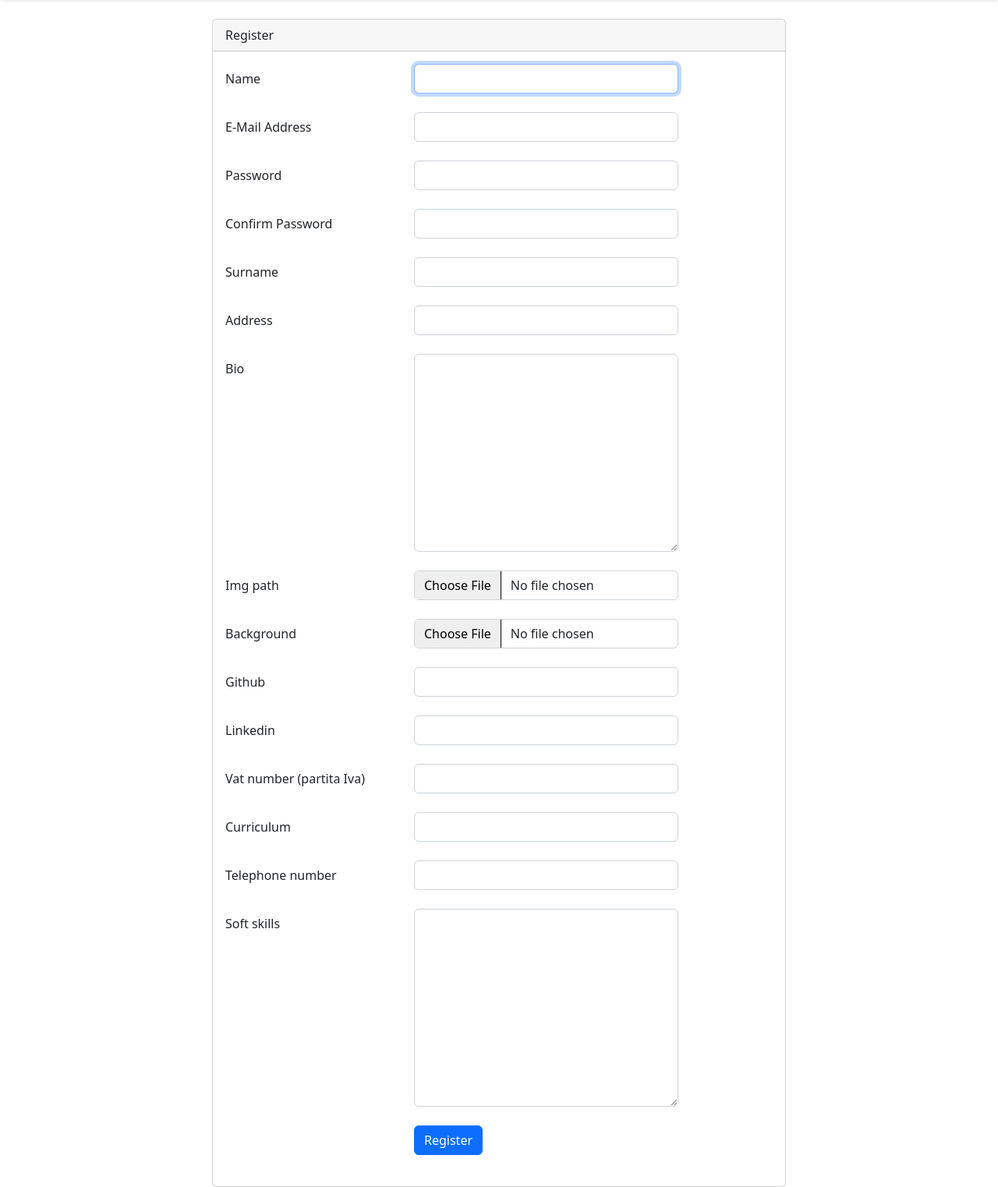
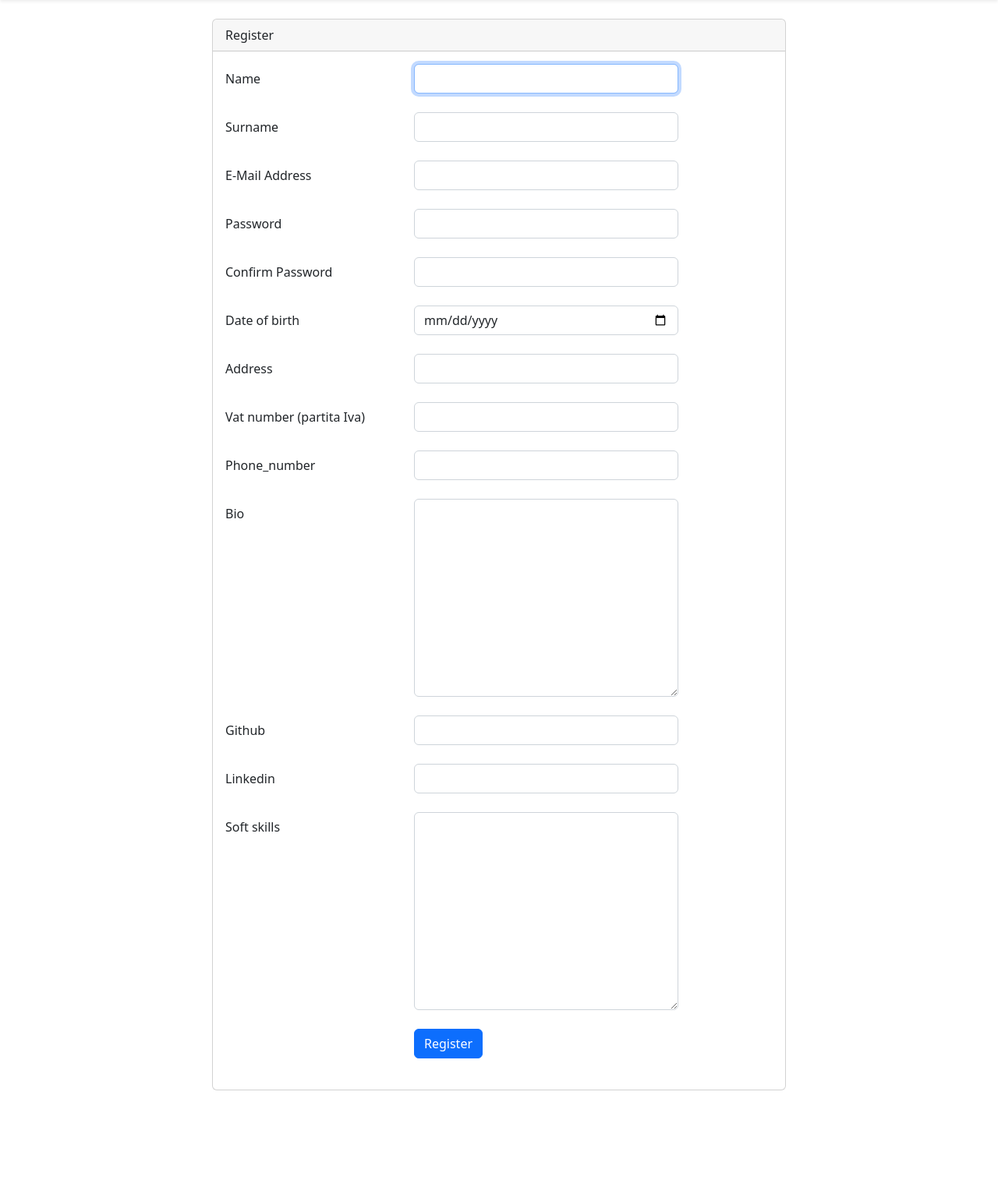
Before and after one commit to AndreaGhidara/D-Developer_back, a Laravel app: page /register in a window 1280 px wide. Shown: the part 70-1593 px from the top of the page at 78% size. After the commit the page ends 1469 px from the top, so only its background shows below. Run offline with Laravel 9, Linux system fonts and the light colour scheme; style sheets or scripts are compiled from the project's sources.

Commit message:
add User and catch Error

```diff
--- a/app/Http/Controllers/Auth/RegisteredUserController.php
+++ b/app/Http/Controllers/Auth/RegisteredUserController.php
@@ -12,6 +12,11 @@ use Illuminate\Support\Facades\Auth;
 use Illuminate\Support\Facades\Hash;
 use Illuminate\Validation\Rules;
 use Illuminate\View\View;
+
+
+use Illuminate\Support\Facades\Validator;
+use Illuminate\Validation\Rule;
+use Illuminate\Validation\Rules\File;
 
 class RegisteredUserController extends Controller
 {
@@ -30,22 +35,80 @@ class RegisteredUserController extends Controller
      */
     public function store(Request $request): RedirectResponse
     {
-        $request->validate([
-            'name' => ['required', 'string', 'max:255'],
-            'email' => ['required', 'string', 'email', 'max:255', 'unique:'.User::class],
-            'password' => ['required', 'confirmed', Rules\Password::defaults()],
-        ]);
+        //Valido i dati
+        $data =  $this->validateUser( $request->all() );
 
-        $user = User::create([
-            'name' => $request->name,
-            'email' => $request->email,
-            'password' => Hash::make($request->password),
-        ]);
+        //Crea un nuvo user
+        $user = new User();
+
+        $user->fill($data);
 
         event(new Registered($user));
 
-        Auth::login($user);
+        //RIMUOVO PER RIDIREZIONARE ===============
+        // Auth::login($user);
 
-        return redirect(RouteServiceProvider::HOME);
+        //Modifica Rotta per arrivare a LOGIN
+        return redirect(RouteServiceProvider::LOGIN);
+        // return redirect()->route("login");
+    }
+
+    public function validateUser($data) {
+        $validator = Validator::make(
+            $data,
+            [
+                "name" => "required|min:3|max:50",
+                "surname" => "required|min:3|max:50",
+                "email" => "required|email:rfc",
+                "password"=>"required|min:5",
+                "date_of_birth" => "required|date|before:-18 years",
+                "address" => "required",
+                "img_path" => [
+                    File::image()->dimensions(Rule::dimensions()->maxWidth(500)->maxHeight(500)),
+                ],
+                "bg_dev" => [
+                    File::image()->dimensions(Rule::dimensions()->maxWidth(2200)->maxHeight(2500)),
+                ],
+                "cv" => [
+                    File::types([
+                        1 => "pdf",
+                        2 => "doc",
+                        3 => "docx"
+                    ])->max(500000)
+                ],
+                "phone_number" => "required|numeric",
+                // "code_languages" => "",
+            ],
+            [
+                "name.required" => "Il nome è obbligatorio",
+                "name.min" => "Il nome deve essere almeno di :min caratteri",
+                "name.max" => "Il nome deve essere al massimo di :max caratteri",
+
+                "password.required" => "La password è obbligatoria",
+                "password.min" => "La password deve essere almeno di :min caratteri",
+
+                "surname.required" => "Il cognome è obbligatorio",
+                "surname.min" => "Il cognome deve essere almeno di :min caratteri",
+                "surname.max" => "Il cognome deve essere al massimo di :max caratteri",
+
+                "email.required" => "L'indirizzo email è obbligatorio",
+                "email.email" => "L'indirizzo email non è nel formato corretto",
+
+                "date_of_birth.required" => "La data di nascita è obbligatoria",
+                "date_of_birth.date" => "La data di nascita non è nel formato corretto",
+                "date_of_birth.before"=>"Torna quando sarai più grande",
+
+                "address.required" => "L'indirizzo è obbligatorio",
+
+                "cv.required" => "Il CV è obbligatorio",
+
+                "phone_number.required" => "Il numero di telefono è obbligatorio!!",
+                "phone_number.number" => "Il numero di telefono non è nel formato corretto",
+
+                "code_languages.required" => "Almeno un linguaggio di programmazione è obbligatorio",
+            ]
+        )->validate();
+
+        return $validator;
     }
 }
--- a/app/Providers/RouteServiceProvider.php
+++ b/app/Providers/RouteServiceProvider.php
@@ -18,6 +18,8 @@ class RouteServiceProvider extends ServiceProvider
      * @var string
      */
     public const HOME = '/admin';
+    //Creazione rotta per ridirezionare al LOG
+    public const LOGIN = '/login';
 
     /**
      * Define your route model bindings, pattern filters, and other route configuration.
--- a/config/filesystems.php
+++ b/config/filesystems.php
@@ -13,7 +13,7 @@ return [
     |
     */
 
-    'default' => env('FILESYSTEM_DISK', 'local'),
+    'default' => env('FILESYSTEM_DISK', 'public'),
 
     /*
     |--------------------------------------------------------------------------
--- a/resources/views/auth/register.blade.php
+++ b/resources/views/auth/register.blade.php
@@ -2,13 +2,24 @@
 
 @section('content')
 <div class="container mt-4">
+    <div>
+        @if ($errors->any())
+                <div class="alert alert-danger">
+                    <ul>
+                        @foreach ($errors->all() as $error)
+                            <li>{{$error}}</li>
+                        @endforeach
+                    </ul>
+                </div>
+            @endif
+    </div>
     <div class="row justify-content-center">
         <div class="col-md-8">
             <div class="card">
                 <div class="card-header">{{ __('Register') }}</div>
 
                 <div class="card-body">
-                    <form method="POST" action="{{ route('register') }}">
+                    <form method="POST" action="{{ route('register') }}" class="needs-validation" novalidate>
                         @csrf
                         {{-- Name --}}
                         <div class="mb-4 row">
@@ -18,6 +29,20 @@
                                 <input id="name" type="text" class="form-control @error('name') is-invalid @enderror" name="name" value="{{ old('name') }}" required autocomplete="name" autofocus>
 
                                 @error('name')
+                                <span class="invalid-feedback" role="alert">
+                                    <strong>{{ $message }}</strong>
+                                </span>
+                                @enderror
+                            </div>
+                        </div>
+                        {{-- Cognome --}}
+                        <div class="mb-4 row">
+                            <label for="surname" class="col-md-4 col-form-label text-md-right">{{ __('Surname') }}</label>
+
+                            <div class="col-md-6">
+                                <input id="surname" type="text" class="form-control @error('surname') is-invalid @enderror" name="surname" value="{{ old('surname') }}" required autocomplete="surname" autofocus>
+
+                                @error('surname')
                                 <span class="invalid-feedback" role="alert">
                                     <strong>{{ $message }}</strong>
                                 </span>
@@ -60,21 +85,20 @@
                                 <input id="password-confirm" type="password" class="form-control" name="password_confirmation" required autocomplete="new-password">
                             </div>
                         </div>
-                        {{-- Cognome --}}
+                        {{--Data di compleanno --}}
                         <div class="mb-4 row">
-                            <label for="surname" class="col-md-4 col-form-label text-md-right">{{ __('Surname') }}</label>
+                            <label for="date_of_birth" class="col-md-4 col-form-label text-md-right">{{ __('Date of birth') }}</label>
 
                             <div class="col-md-6">
-                                <input id="surname" type="text" class="form-control @error('surname') is-invalid @enderror" name="surname" value="{{ old('surname') }}" required autocomplete="surname" autofocus>
+                                <input id="date_of_birth" type="date" class="form-control @error('date_of_birth') is-invalid @enderror" name="date_of_birth" value="{{ old('date_of_birth') }}" required autocomplete="date_of_birth" autofocus>
 
-                                @error('surname')
+                                @error('date_of_birth')
                                 <span class="invalid-feedback" role="alert">
                                     <strong>{{ $message }}</strong>
                                 </span>
                                 @enderror
                             </div>
                         </div>
-                        {{-- date_of_birth Data di compleanno --}}
                         {{-- address --}}
                         <div class="mb-4 row">
                             <label for="address" class="col-md-4 col-form-label text-md-right">{{ __('Address') }}</label>
@@ -83,77 +107,6 @@
                                 <input id="address" type="text" class="form-control @error('address') is-invalid @enderror" name="address" value="{{ old('address') }}" required autocomplete="address" autofocus>
 
                                 @error('address')
-                                <span class="invalid-feedback" role="alert">
-                                    <strong>{{ $message }}</strong>
-                                </span>
-                                @enderror
-                            </div>
-                        </div>
-                        {{-- bio --}}
-                        <div class="mb-4 row">
-                            <label for="bio" class="col-md-4 col-form-label text-md-right">{{ __('Bio') }}</label>
-
-                            <div class="col-md-6">
-                                <textarea id="bio" name="" id="" cols="30" rows="10" class="form-control @error('bio') is-invalid @enderror" name="bio" value="{{ old('bio') }}" required autocomplete="bio" autofocus>
-
-                                </textarea>
-                                @error('bio')
-                                <span class="invalid-feedback" role="alert">
-                                    <strong>{{ $message }}</strong>
-                                </span>
-                                @enderror
-                            </div>
-                        </div>
-                        {{-- img_path Immagine profilo --}}
-                        <div class="mb-4 row">
-                            <label for="img_path" class="col-md-4 col-form-label text-md-right">{{ __('Img path') }}</label>
-
-                            <div class="col-md-6">
-                                <input id="img_path" type="file" class="form-control @error('img_path') is-invalid @enderror" name="img_path" value="{{ old('img_path') }}" required autocomplete="img_path" autofocus>
-
-                                @error('img_path')
-                                <span class="invalid-feedback" role="alert">
-                                    <strong>{{ $message }}</strong>
-                                </span>
-                                @enderror
-                            </div>
-                        </div>
-                        {{-- background_dev Backround profilo --}}
-                        <div class="mb-4 row">
-                            <label for="background_dev" class="col-md-4 col-form-label text-md-right">{{ __('Background') }}</label>
-
-                            <div class="col-md-6">
-                                <input id="Background" type="file" class="form-control @error('img_path') is-invalid @enderror" name="img_path" value="{{ old('img_path') }}" required autocomplete="img_path" autofocus>
-
-                                @error('img_path')
-                                <span class="invalid-feedback" role="alert">
-                                    <strong>{{ $message }}</strong>
-                                </span>
-                                @enderror
-                            </div>
-                        </div>
-                        {{-- git_hub_link link GitHub --}}
-                        <div class="mb-4 row">
-                            <label for="git_hub_link" class="col-md-4 col-form-label text-md-right">{{ __('Github') }}</label>
-
-                            <div class="col-md-6">
-                                <input id="git_hub_link" type="text" class="form-control @error('git_hub_link') is-invalid @enderror" name="git_hub_link" value="{{ old('git_hub_link') }}" required autocomplete="git_hub_link" autofocus>
-
-                                @error('git_hub_link')
-                                <span class="invalid-feedback" role="alert">
-                                    <strong>{{ $message }}</strong>
-                                </span>
-                                @enderror
-                            </div>
-                        </div>
-                        {{-- linkedin_link link Linkedin --}}
-                        <div class="mb-4 row">
-                            <label for="linkedin_link" class="col-md-4 col-form-label text-md-right">{{ __('Linkedin') }}</label>
-
-                            <div class="col-md-6">
-                                <input id="linkedin_link" type="text" class="form-control @error('linkedin_link') is-invalid @enderror" name="linkedin_link" value="{{ old('linkedin_link') }}" required autocomplete="linkedin_link" autofocus>
-
-                                @error('linkedin_link')
                                 <span class="invalid-feedback" role="alert">
                                     <strong>{{ $message }}</strong>
                                 </span>
@@ -174,8 +127,93 @@
                                 @enderror
                             </div>
                         </div>
+                        {{-- Numero di telefono --}}
+                        <div class="mb-4 row">
+                            <label for="phone_number" class="col-md-4 col-form-label text-md-right">{{ __('Phone_number') }}</label>
+
+                            <div class="col-md-6">
+                                <input id="phone_number" type="text" class="form-control @error('phone_number') is-invalid @enderror" name="phone_number" value="{{ old('phone_number') }}" required autocomplete="phone_number" autofocus>
+
+                                @error('phone_number')
+                                <span class="invalid-feedback" role="alert">
+                                    <strong>{{ $message }}</strong>
+                                </span>
+                                @enderror
+                            </div>
+                        </div>
+                        {{-- bio --}}
+                        <div class="mb-4 row">
+                            <label for="bio" class="col-md-4 col-form-label text-md-right">{{ __('Bio') }}</label>
+
+                            <div class="col-md-6">
+                                <textarea id="bio" name="" id="" cols="30" rows="10" class="form-control @error('bio') is-invalid @enderror" name="bio" value="{{ old('bio') }}" autocomplete="bio" autofocus>
+
+                                </textarea>
+                                @error('bio')
+                                <span class="invalid-feedback" role="alert">
+                                    <strong>{{ $message }}</strong>
+                                </span>
+                                @enderror
+                            </div>
+                        </div>
+                        {{-- img_path Immagine profilo --}}
+                        {{-- <div class="mb-4 row">
+                            <label for="img_path" class="col-md-4 col-form-label text-md-right">{{ __('Img path') }}</label>
+
+                            <div class="col-md-6">
+                                <input id="img_path" type="file" class="form-control @error('img_path') is-invalid @enderror" name="img_path" value="{{ old('img_path') }}" required autocomplete="img_path" autofocus>
+
+                                @error('img_path')
+                                <span class="invalid-feedback" role="alert">
+                                    <strong>{{ $message }}</strong>
+                                </span>
+                                @enderror
+                            </div>
+                        </div> --}}
+                        {{-- background_dev Backround profilo --}}
+                        {{-- <div class="mb-4 row">
+                            <label for="background_dev" class="col-md-4 col-form-label text-md-right">{{ __('Background') }}</label>
+
+                            <div class="col-md-6">
+                                <input id="Background" type="file" class="form-control @error('img_path') is-invalid @enderror" name="img_path" value="{{ old('img_path') }}" required autocomplete="img_path" autofocus>
+
+                                @error('img_path')
+                                <span class="invalid-feedback" role="alert">
+                                    <strong>{{ $message }}</strong>
+                                </span>
+                                @enderror
+                            </div>
+                        </div> --}}
+                        {{-- git_hub_link link GitHub --}}
+                        <div class="mb-4 row">
+                            <label for="git_hub_link" class="col-md-4 col-form-label text-md-right">{{ __('Github') }}</label>
+
+                            <div class="col-md-6">
+                                <input id="git_hub_link" type="text" class="form-control @error('git_hub_link') is-invalid @enderror" name="git_hub_link" value="{{ old('git_hub_link') }}" autocomplete="git_hub_link" autofocus>
+
+                                @error('git_hub_link')
+                                <span class="invalid-feedback" role="alert">
+                                    <strong>{{ $message }}</strong>
+                                </span>
+                                @enderror
+                            </div>
+                        </div>
+                        {{-- linkedin_link link Linkedin --}}
+                        <div class="mb-4 row">
+                            <label for="linkedin_link" class="col-md-4 col-form-label text-md-right">{{ __('Linkedin') }}</label>
+
+                            <div class="col-md-6">
+                                <input id="linkedin_link" type="text" class="form-control @error('linkedin_link') is-invalid @enderror" name="linkedin_link" value="{{ old('linkedin_link') }}" autocomplete="linkedin_link" autofocus>
+
+                                @error('linkedin_link')
+                                <span class="invalid-feedback" role="alert">
+                                    <strong>{{ $message }}</strong>
+                                </span>
+                                @enderror
+                            </div>
+                        </div>
                         {{-- cv --}}
-                        <div class="mb-4 row">
+                        {{-- <div class="mb-4 row">
                             <label for="curriculum" class="col-md-4 col-form-label text-md-right">{{ __('Curriculum') }}</label>
 
                             <div class="col-md-6">
@@ -187,27 +225,13 @@
                                 </span>
                                 @enderror
                             </div>
-                        </div>
-                        {{-- Numero di telefono --}}
-                        <div class="mb-4 row">
-                            <label for="telephone_number" class="col-md-4 col-form-label text-md-right">{{ __('Telephone number') }}</label>
-
-                            <div class="col-md-6">
-                                <input id="telephone_number" type="text" class="form-control @error('telephone_number') is-invalid @enderror" name="telephone_number" value="{{ old('telephone_number') }}" required autocomplete="telephone_number" autofocus>
-
-                                @error('telephone_number')
-                                <span class="invalid-feedback" role="alert">
-                                    <strong>{{ $message }}</strong>
-                                </span>
-                                @enderror
-                            </div>
-                        </div>
+                        </div> --}}
                         {{-- Soft Skill --}}
                         <div class="mb-4 row">
                             <label for="soft_skills" class="col-md-4 col-form-label text-md-right">{{ __('Soft skills') }}</label>
 
                             <div class="col-md-6">
-                                <textarea id="soft_skills" name="" id="" cols="30" rows="10" class="form-control @error('soft_skills') is-invalid @enderror" name="soft_skills" value="{{ old('soft_skills') }}" required autocomplete="soft_skills" autofocus>
+                                <textarea id="soft_skills" name="" id="" cols="30" rows="10" class="form-control @error('soft_skills') is-invalid @enderror" name="soft_skills" value="{{ old('soft_skills') }}" autocomplete="soft_skills" autofocus>
 
                                 </textarea>
                                 @error('soft_skills')
```
Also changed, not shown: app/Models/User.php (+4 -3 lines), database/migrations/2014_10_12_000000_create_users_table.php.
